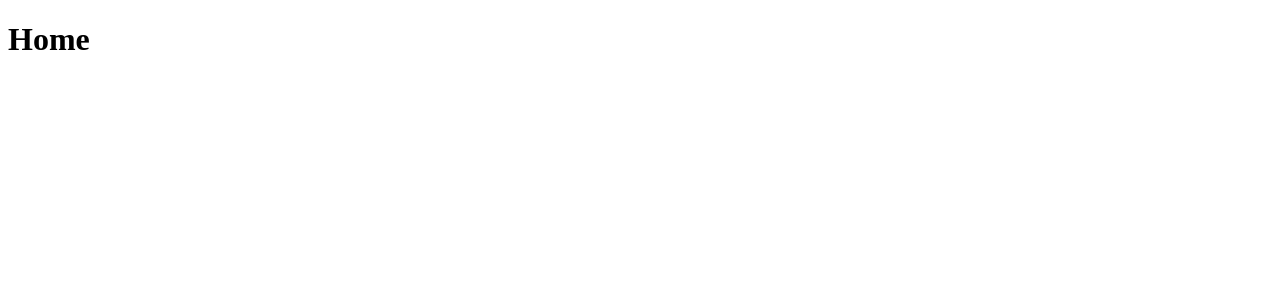
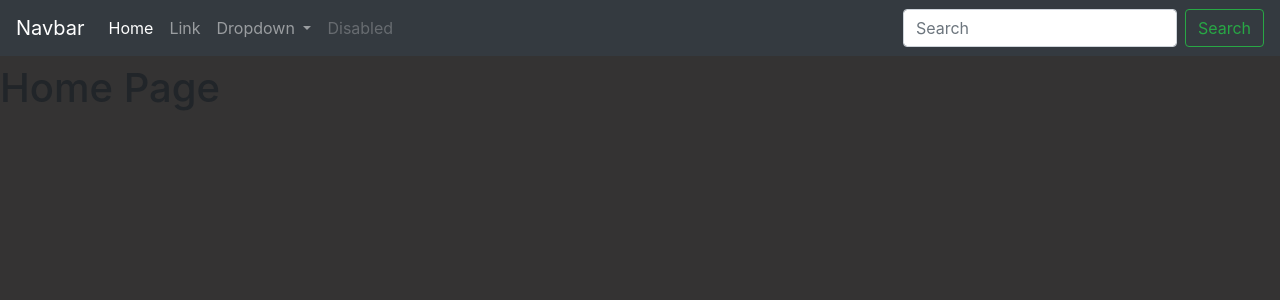
Before and after one commit to Revertionist/django-ecommerce-website, a Django app: page / in a window 1280 px wide. Before the commit the part shown is almost empty. Shown: the top 300 px of the page. Run offline with Django 4.2, Linux system fonts and the light colour scheme; some libraries are stand-ins or nearby versions.

Commit message:
initial navbar

```diff
--- a/main/templates/main/base.html
+++ b/main/templates/main/base.html
@@ -1,12 +1,69 @@
 <!DOCTYPE html>
 <html lang="en">
+
 <head>
     <meta charset="UTF-8">
     <meta http-equiv="X-UA-Compatible" content="IE=edge">
-    <meta name="viewport" content="width=device-width, initial-scale=1.0">
-    <title>New</title>
+    <meta name="viewport" content="width=device-width, initial-scale=1, shrink-to-fit=no">
+    <link rel="stylesheet" href="https://cdn.jsdelivr.net/npm/bootstrap@4.0.0/dist/css/bootstrap.min.css"
+        integrity="sha384-Gn5384xqQ1aoWXA+058RXPxPg6fy4IWvTNh0E263XmFcJlSAwiGgFAW/dAiS6JXm" crossorigin="anonymous">
+    <title>
+        {% block title %}
+        {% endblock %}
+    </title>
 </head>
-<body>
-    <h1>Home</h1>
+
+<body style="background-color:rgb(52, 51, 51);">
+    <nav class="navbar navbar-expand-lg navbar-dark bg-dark">
+        <a class="navbar-brand" href="#">Navbar</a>
+        <button class="navbar-toggler" type="button" data-toggle="collapse" data-target="#navbarSupportedContent"
+            aria-controls="navbarSupportedContent" aria-expanded="false" aria-label="Toggle navigation">
+            <span class="navbar-toggler-icon"></span>
+        </button>
+
+        <div class="collapse navbar-collapse" id="navbarSupportedContent">
+            <ul class="navbar-nav mr-auto">
+                <li class="nav-item active">
+                    <a class="nav-link" href="#">Home <span class="sr-only">(current)</span></a>
+                </li>
+                <li class="nav-item">
+                    <a class="nav-link" href="#">Link</a>
+                </li>
+                <li class="nav-item dropdown">
+                    <a class="nav-link dropdown-toggle" href="#" id="navbarDropdown" role="button"
+                        data-toggle="dropdown" aria-haspopup="true" aria-expanded="false">
+                        Dropdown
+                    </a>
+                    <div class="dropdown-menu" aria-labelledby="navbarDropdown">
+                        <a class="dropdown-item" href="#">Action</a>
+                        <a class="dropdown-item" href="#">Another action</a>
+                        <div class="dropdown-divider"></div>
+                        <a class="dropdown-item" href="#">Something else here</a>
+                    </div>
+                </li>
+                <li class="nav-item">
+                    <a class="nav-link disabled" href="#">Disabled</a>
+                </li>
+            </ul>
+            <form class="form-inline my-2 my-lg-0">
+                <input class="form-control mr-sm-2" type="search" placeholder="Search" aria-label="Search">
+                <button class="btn btn-outline-success my-2 my-sm-0" type="submit">Search</button>
+            </form>
+        </div>
+    </nav>
+    <h1>
+        {% block content %}
+        {% endblock %}
+    </h1>
+    <script src="https://code.jquery.com/jquery-3.2.1.slim.min.js"
+        integrity="sha384-KJ3o2DKtIkvYIK3UENzmM7KCkRr/rE9/Qpg6aAZGJwFDMVNA/GpGFF93hXpG5KkN"
+        crossorigin="anonymous"></script>
+    <script src="https://cdn.jsdelivr.net/npm/popper.js@1.12.9/dist/umd/popper.min.js"
+        integrity="sha384-ApNbgh9B+Y1QKtv3Rn7W3mgPxhU9K/ScQsAP7hUibX39j7fakFPskvXusvfa0b4Q"
+        crossorigin="anonymous"></script>
+    <script src="https://cdn.jsdelivr.net/npm/bootstrap@4.0.0/dist/js/bootstrap.min.js"
+        integrity="sha384-JZR6Spejh4U02d8jOt6vLEHfe/JQGiRRSQQxSfFWpi1MquVdAyjUar5+76PVCmYl"
+        crossorigin="anonymous"></script>
 </body>
+
 </html>
--- /dev/null
+++ b/main/templates/main/pages/home.html
@@ -0,0 +1,9 @@
+{% extends 'main/base.html' %}
+
+{% block title %}
+Home
+{% endblock %}
+
+{% block content %}
+<h1>Home Page</h1>
+{% endblock %}
--- a/main/views.py
+++ b/main/views.py
@@ -3,4 +3,4 @@ from django.shortcuts import render
 # Create your views here.
 
 def home(request):
-    return render (request, 'main/base.html')
+    return render (request, 'main/pages/home.html')
```
Also changed, not shown: main/templates/main/components/navbar.html (added, +37 -0 lines).
